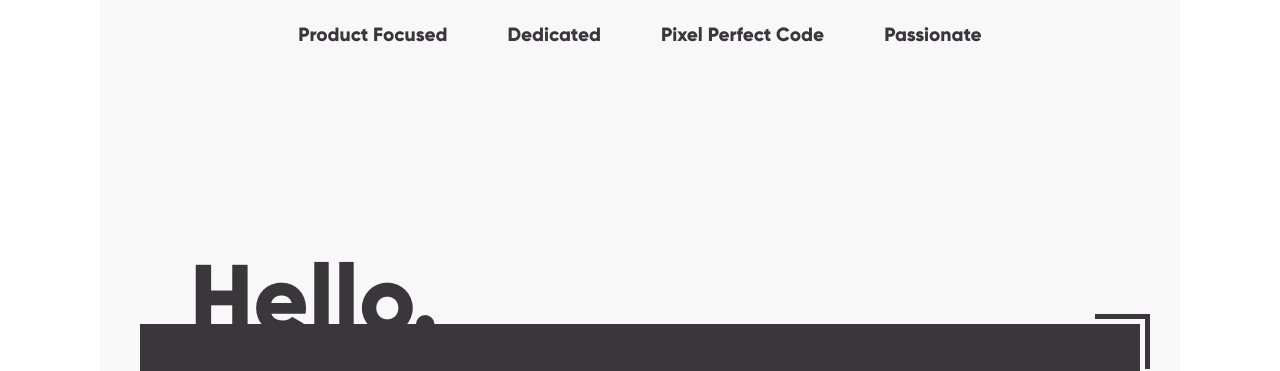
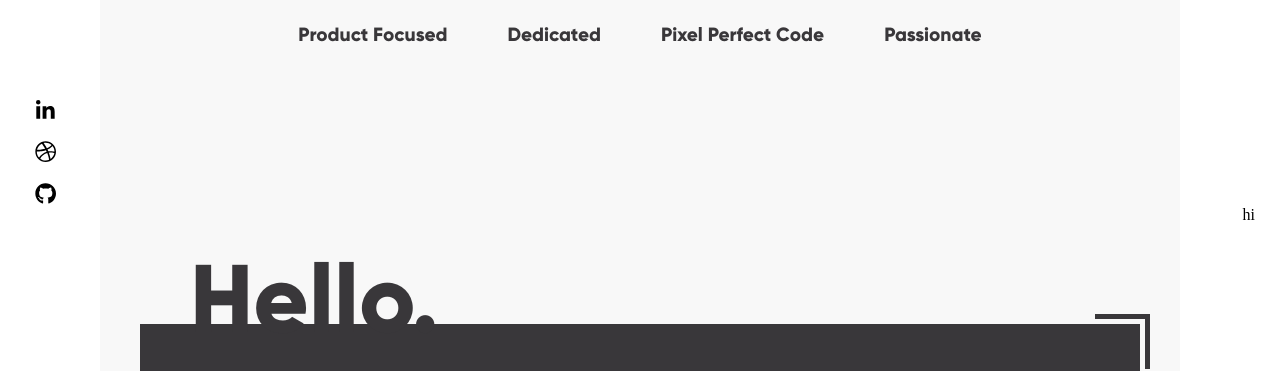
Before and after one commit to Jonjoe/website, a React (Create React App) app: page / in a window 1280 px wide. Shown: the part 476-847 px from the top of the page. Built offline with nearby package versions, Linux system fonts and the light colour scheme; what @fortawesome/pro-duotone-svg-icons, @fortawesome/pro-light-svg-icons, @fortawesome/pro-solid-svg-icons would draw is missing.

Commit message:
add asides

```diff
--- a/src/components/templates/Page/Page.component.tsx
+++ b/src/components/templates/Page/Page.component.tsx
@@ -1,7 +1,7 @@
 import * as React from "react";
 import * as Styled from "./Page.styles";
 
-import { Topbar } from "components";
+import { Topbar, Asides } from "components";
 
 interface PageProps {
   children: JSX.Element[] | JSX.Element;
@@ -14,6 +14,7 @@ const Page: React.FC<PageProps> = props => {
     <Styled.OuterContainer>
       <Topbar />
       <Styled.InnerContainer>{children}</Styled.InnerContainer>
+      <Asides />
     </Styled.OuterContainer>
   );
 };
```
